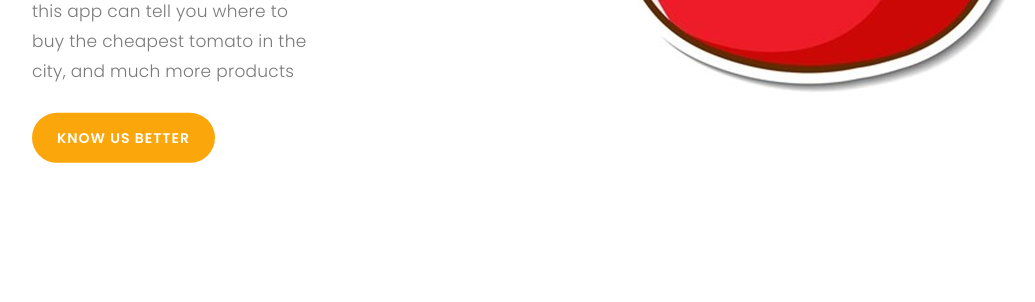
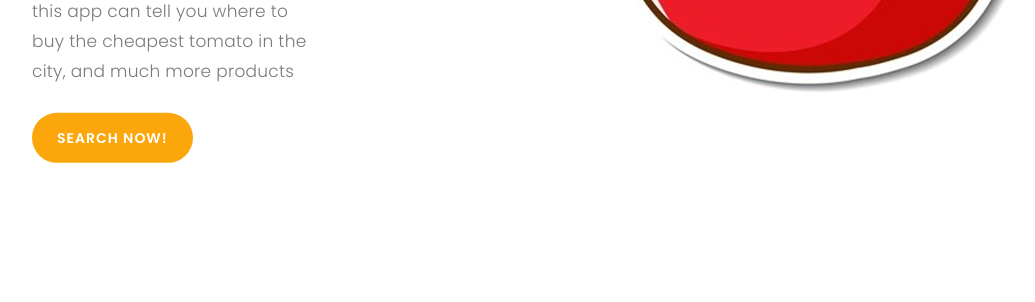
Before and after one commit to bass3fas/cheapest-tomato.tech, a Flask app: page / in a window 1280 px wide. Shown: the part 572-874 px from the top of the page, without its empty margins (47-1082 px from the left). Run offline with Flask 3, Linux system fonts and the light colour scheme; some libraries are stand-ins or nearby versions.

Commit message:
add search button to the landing page

```diff
--- a/templates/index.html
+++ b/templates/index.html
@@ -51,7 +51,7 @@
                         <ul class="nav">
                             <li class="scroll-to-section"><a href="#welcome" class="menu-item">Home</a></li>
                             <li class="scroll-to-section"><a href="#about" class="menu-item">Features</a></li>
-                            <li class="scroll-to-section"><a href="#testimonials" class="menu-item">About</a>
+                            <li class="scroll-to-section"><a href="/about" class="menu-item">About</a>
                             </li>
                             <li class="scroll-to-section"><a href="#contact-us" class="menu-item">Contact Us</a></li>
                         </ul>
@@ -79,7 +79,7 @@
                         <h1>FIND THE <em>CHEAPEST TOMATO</em></h1>
                         <p>the <a href="#">cheapest tomato app </a> is developed by <a href="#">Bassant Aboelhassan</a>.
 			as a part of ALX SE programming course.<br></br> this app can tell you where to buy the cheapest tomato in the city, 			    and much more products</p>
-                        <a href="#about" class="main-button-slider">KNOW US BETTER</a>
+                        <a href="/search" class="main-button-slider">SEARCH NOW!</a>
                     </div>
                 </div>
             </div>
```
